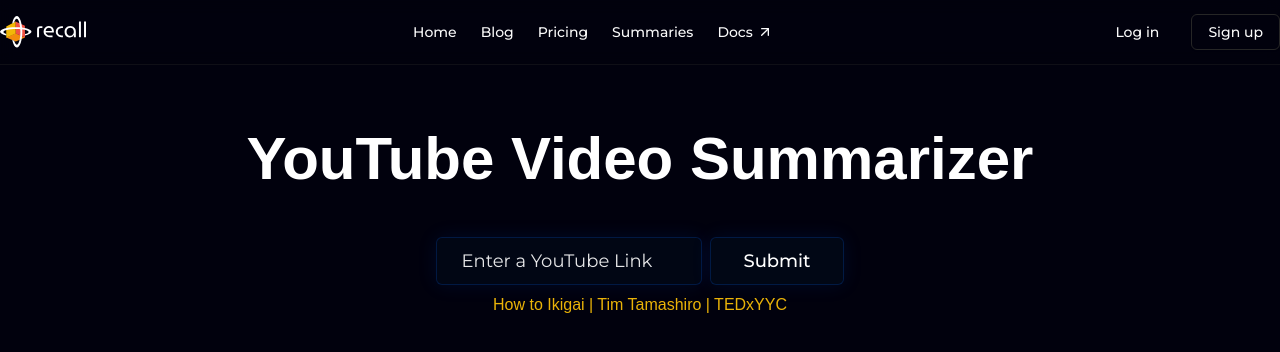
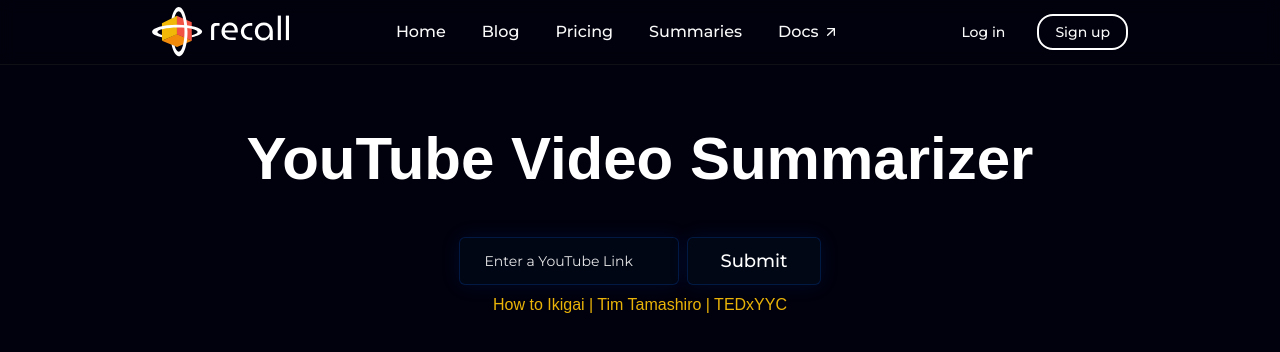
Before and after one commit to codelawani/recall-sum, a Next.js app: page / in a window 1280 px wide. Shown: the top 352 px of the page. Built offline with nearby package versions, Linux system fonts and the light colour scheme.

Commit message:
style: improve nav link hover states and spacing

```diff
--- a/src/app/components/header.tsx
+++ b/src/app/components/header.tsx
@@ -1,65 +1,78 @@
-import Link from "next/link"
-import Image from "next/image"
-import { ArrowUpRight } from 'lucide-react'
-import { Button } from "@/components/ui/button"
-import { MobileNav } from "./mobile-nav"
-import { montserrat } from "../fonts"
+import Link from "next/link";
+import Image from "next/image";
+import { ArrowUpRight } from "lucide-react";
+import { Button } from "@/components/ui/button";
+import { MobileNav } from "./mobile-nav";
+import { montserrat } from "../fonts";
 
 export default function Header() {
   return (
-        <header className={`sticky top-0 z-50 w-full border-b border-border/40 bg-background/95 backdrop-blur supports-[backdrop-filter]:bg-background/60 ${montserrat.className}`}>
-
-      <div className="container flex h-16 items-center justify-between">
-        <Link href="/" className="flex items-center space-x-2">
+    <header
+      className={`flex justify-center sticky top-0 z-50 border-b border-border/40 bg-background/95 backdrop-blur supports-[backdrop-filter]:bg-background/60 ${montserrat.className}`}
+    >
+      <div className="container flex h-16 items-center justify-between px-4 md:px-6 xl:w-4/5">
+        <Link href="/" className="flex items-center">
           <Image
             src="/recall-logo.svg"
             alt="Recall logo"
-            width={120}
-            height={32}
-            className="h-8 w-auto"
+            width={137}
+            height={50}
           />
         </Link>
-        <nav className="hidden md:flex items-center justify-center space-x-6 text-sm font-medium">
+        <nav className="hidden md:flex items-center justify-center space-x-1 font-medium">
           <Link
-            href="/"
-            className="transition-colors hover:text-foreground/80 text-foreground"
+            href="https://www.getrecall.ai/"
+            target="_blank"
+            className="transition-colors hover:bg-secondary rounded-2xl px-4 py-2 text-foreground"
           >
             Home
           </Link>
           <Link
-            href="/blog"
-            className="transition-colors hover:text-foreground/80 text-foreground"
+            href="https://www.getrecall.ai/blog"
+            target="_blank"
+            className="transition-colors hover:bg-secondary rounded-2xl px-4 py-2 text-foreground"
           >
             Blog
           </Link>
           <Link
-            href="/pricing"
-            className="transition-colors hover:text-foreground/80 text-foreground"
+            href="https://www.getrecall.ai/pricing"
+            target="_blank"
+            className="transition-colors hover:bg-secondary rounded-2xl px-4 py-2 text-foreground"
           >
             Pricing
           </Link>
           <Link
-            href="/summaries"
-            className="transition-colors hover:text-foreground/80 text-foreground"
+            href="https://www.getrecall.ai/summaries"
+            target="_blank"
+            className="transition-colors hover:bg-secondary rounded-2xl px-4 py-2 text-foreground"
           >
             Summaries
           </Link>
           <Link
-            href="/docs"
-            className="inline-flex items-center transition-colors hover:text-foreground/80 text-foreground"
+            href="https://docs.getrecall.ai"
+            target="_blank"
+            className="inline-flex items-center transition-colors hover:bg-secondary rounded-2xl px-4 py-2 text-foreground"
           >
             Docs
             <ArrowUpRight className="ml-1 h-4 w-4" />
           </Link>
         </nav>
-        <div className="hidden md:flex items-center space-x-4">
-          <Button variant="ghost" asChild>
-            <Link href="/login">
+        <div className="hidden md:flex items-center gap-4">
+          <Button
+            variant="ghost"
+            asChild
+            className="hover:bg-secondary rounded-2xl px-4"
+          >
+            <Link href="https://app.getrecall.ai/login" target="_blank">
               Log in
             </Link>
           </Button>
-          <Button variant="outline" asChild>
-            <Link href="/signup">
+          <Button
+            variant="outline"
+            asChild
+            className="rounded-2xl border-2 border-white hover:bg-blue-700 hover:border-blue-700"
+          >
+            <Link href="https://app.getrecall.ai/signup" target="_blank">
               Sign up
             </Link>
           </Button>
@@ -67,5 +80,5 @@
         <MobileNav />
       </div>
     </header>
-  )
+  );
 }
--- a/src/app/components/summary-form.tsx
+++ b/src/app/components/summary-form.tsx
@@ -12,7 +12,7 @@
   };
 
   const handleButtonClick = () => {
-    alert(`Input value: ${inputValue}`);
+    alert(`Sign up for 10 free summaries`);
   };
 
   return (
@@ -24,7 +24,7 @@
           onChange={handleInputChange}
           placeholder="Enter a YouTube Link"
           className={
-            "flex w-full h-12 rounded-md border border-[#0066FF]/20 bg-[#020817]/80 px-6 text-lg text-white placeholder:text-white/90 " +
+            "flex w-full h-12 rounded-md border border-[#0066FF]/20 bg-[#020817]/80 px-6 text-sm text-white placeholder:text-white/90 " +
             "focus:outline-none focus:ring-0 focus:border-[#0066FF]/40 " +
             "transition-all duration-200 " +
             "shadow-[0_0_20px_rgba(0,102,255,0.1)]"
@@ -32,6 +32,7 @@
         />
         <Button
           type="submit"
+          variant={"unstyled"}
           onClick={handleButtonClick}
           className={
             "h-12 ml-2 rounded-md border border-[#0066FF]/20 bg-[#020817]/90 px-8 text-lg font-medium text-white " +
--- a/src/app/globals.css
+++ b/src/app/globals.css
@@ -35,7 +35,7 @@
     --popover-foreground: 0 0% 3.9%;
     --primary: 0 0% 9%;
     --primary-foreground: 0 0% 98%;
-    --secondary: 0 0% 96.1%;
+    --secondary: 232 16% 18%;
     --secondary-foreground: 0 0% 9%;
     --muted: 0 0% 96.1%;
     --muted-foreground: 0 0% 45.1%;
--- a/tailwind.config.ts
+++ b/tailwind.config.ts
@@ -1,6 +1,7 @@
 import type { Config } from "tailwindcss";
+import tailwindcssAnimate from "tailwindcss-animate";
 
-export default {
+const config: Config = {
   darkMode: ["class"],
   content: [
     "./src/pages/**/*.{js,ts,jsx,tsx,mdx}",
@@ -10,53 +11,55 @@
   theme: {
     extend: {
       colors: {
-  			background: 'hsl(var(--background))',
-  			foreground: 'hsl(var(--foreground))',
+        background: "hsl(var(--background))",
+        foreground: "hsl(var(--foreground))",
         card: {
-  				DEFAULT: 'hsl(var(--card))',
-  				foreground: 'hsl(var(--card-foreground))'
+          DEFAULT: "hsl(var(--card))",
+          foreground: "hsl(var(--card-foreground))",
         },
         popover: {
-  				DEFAULT: 'hsl(var(--popover))',
-  				foreground: 'hsl(var(--popover-foreground))'
+          DEFAULT: "hsl(var(--popover))",
+          foreground: "hsl(var(--popover-foreground))",
         },
         primary: {
-  				DEFAULT: 'hsl(var(--primary))',
-  				foreground: 'hsl(var(--primary-foreground))'
+          DEFAULT: "hsl(var(--primary))",
+          foreground: "hsl(var(--primary-foreground))",
         },
         secondary: {
-  				DEFAULT: 'hsl(var(--secondary))',
-  				foreground: 'hsl(var(--secondary-foreground))'
+          DEFAULT: "hsl(var(--secondary))",
+          foreground: "hsl(var(--secondary-foreground))",
         },
         muted: {
-  				DEFAULT: 'hsl(var(--muted))',
-  				foreground: 'hsl(var(--muted-foreground))'
+          DEFAULT: "hsl(var(--muted))",
+          foreground: "hsl(var(--muted-foreground))",
         },
         accent: {
-  				DEFAULT: 'hsl(var(--accent))',
-  				foreground: 'hsl(var(--accent-foreground))'
+          DEFAULT: "hsl(var(--accent))",
+          foreground: "hsl(var(--accent-foreground))",
         },
         destructive: {
-  				DEFAULT: 'hsl(var(--destructive))',
-  				foreground: 'hsl(var(--destructive-foreground))'
+          DEFAULT: "hsl(var(--destructive))",
+          foreground: "hsl(var(--destructive-foreground))",
         },
-  			border: 'hsl(var(--border))',
-  			input: 'hsl(var(--input))',
-  			ring: 'hsl(var(--ring))',
+        border: "hsl(var(--border))",
+        input: "hsl(var(--input))",
+        ring: "hsl(var(--ring))",
         chart: {
-  				'1': 'hsl(var(--chart-1))',
-  				'2': 'hsl(var(--chart-2))',
-  				'3': 'hsl(var(--chart-3))',
-  				'4': 'hsl(var(--chart-4))',
-  				'5': 'hsl(var(--chart-5))'
-  			}
+          "1": "hsl(var(--chart-1))",
+          "2": "hsl(var(--chart-2))",
+          "3": "hsl(var(--chart-3))",
+          "4": "hsl(var(--chart-4))",
+          "5": "hsl(var(--chart-5))",
+        },
       },
       borderRadius: {
-  			lg: 'var(--radius)',
-  			md: 'calc(var(--radius) - 2px)',
-  			sm: 'calc(var(--radius) - 4px)'
-  		}
-  	}
+        lg: "var(--radius)",
+        md: "calc(var(--radius) - 2px)",
+        sm: "calc(var(--radius) - 4px)",
       },
-  plugins: [require("tailwindcss-animate")],
-} satisfies Config;
+    },
+  },
+  plugins: [tailwindcssAnimate],
+};
+
+export default config;
```
Lines whose indentation alone changed are shown as unchanged.
